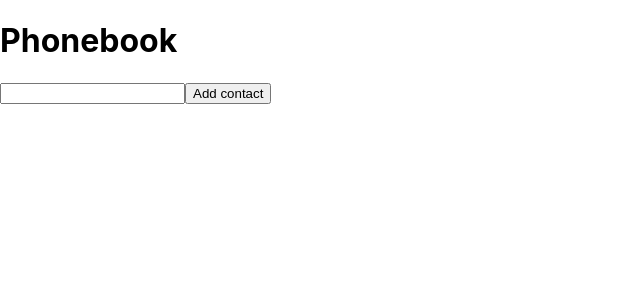
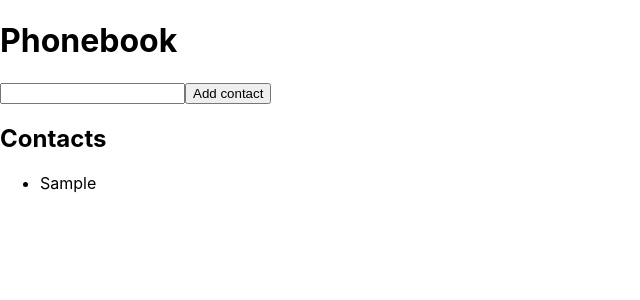
Before and after one commit to kamilaadamska/goit-react-hw-02-phonebook, a React (Create React App) app: page / in a window 1280 px wide. Both pictures are taken after typing "Sample" into the empty fields and a click on the button "Add contact". Shown: the top 300 px of the page, without its empty margins (0-640 px from the left). Built offline with nearby package versions, Linux system fonts and the light colour scheme.

Commit message:
Added contactslist

```diff
--- a/src/components/App.jsx
+++ b/src/components/App.jsx
@@ -1,6 +1,7 @@
 import { Component } from 'react';
 import ContactForm from './contactform/ContactForm';
 import { nanoid } from 'nanoid';
+import { ContactList } from './contactlist/ContactList';
 
 class App extends Component {
   state = {
@@ -8,19 +9,26 @@ class App extends Component {
     filter: '',
   };
 
-  addContact = name => {
-    const { contacts } = this.state;
+  addContact = addedName => {
+    const contact = {
+      id: nanoid(3),
+      name: addedName,
+    };
 
-    name.id = nanoid(3);
-    contacts.push(name);
-    console.log(contacts);
+    this.setState(prevState => ({
+      contacts: [...prevState.contacts, contact],
+    }));
   };
 
   render() {
+    const { contacts } = this.state;
+
     return (
       <div>
         <h1>Phonebook</h1>
         <ContactForm onSubmit={name => this.addContact(name)} />
+        <h2>Contacts</h2>
+        <ContactList contacts={contacts} />
       </div>
     );
   }
--- a/src/components/contactform/ContactForm.jsx
+++ b/src/components/contactform/ContactForm.jsx
@@ -12,7 +12,7 @@ class ContactForm extends Component {
     const name = addContactForm.elements.name.value;
 
     this.setState({ name: name });
-    this.props.onSubmit({ name });
+    this.props.onSubmit(name);
     addContactForm.reset();
   };
 
--- /dev/null
+++ b/src/components/contactlist/ContactList.jsx
@@ -0,0 +1,9 @@
+export const ContactList = ({ contacts }) => {
+  return (
+    <ul>
+      {contacts.map(({ name, id }) => (
+        <li key={id}>{name}</li>
+      ))}
+    </ul>
+  );
+};
```
